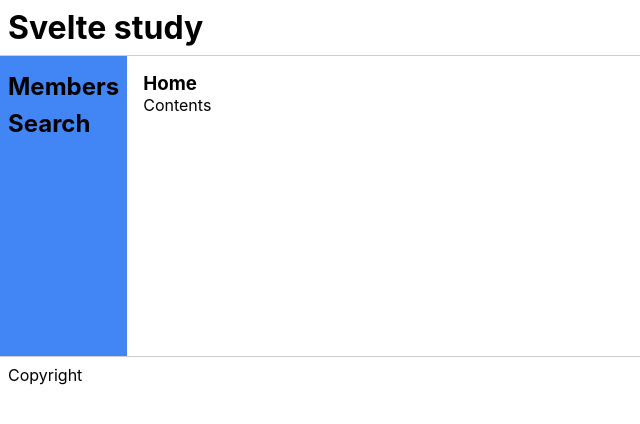
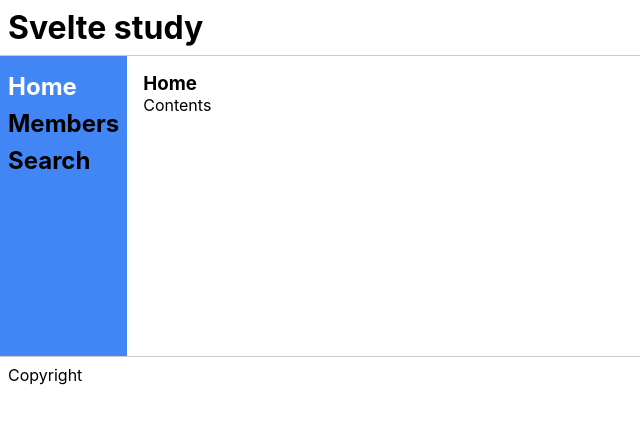
Before and after one commit to B-gooroom/svelte-study, a Svelte app: page / in a window 1280 px wide. Shown: the top 424 px of the page, without its empty margins (0-640 px from the left). Built offline with nearby package versions, Linux system fonts and the light colour scheme.

Commit message:
router link

```diff
--- a/src/components/Nav.svelte
+++ b/src/components/Nav.svelte
@@ -1,6 +1,12 @@
+<script>
+  import { link } from "svelte-spa-router";
+  import active from "svelte-spa-router/active";
+</script>
+
 <nav class="nav">
   <ul>
-    <li><h2>Members</h2></li>
-    <li><h2>Search</h2></li>
+    <li><h2><a href="/" use:link use:active>Home</a></h2></li>
+    <li><h2><a href="/members" use:link use:active>Members</a></h2></li>
+    <li><h2><a href="/search" use:link use:active>Search</a></h2></li>
   </ul>
 </nav>
```
